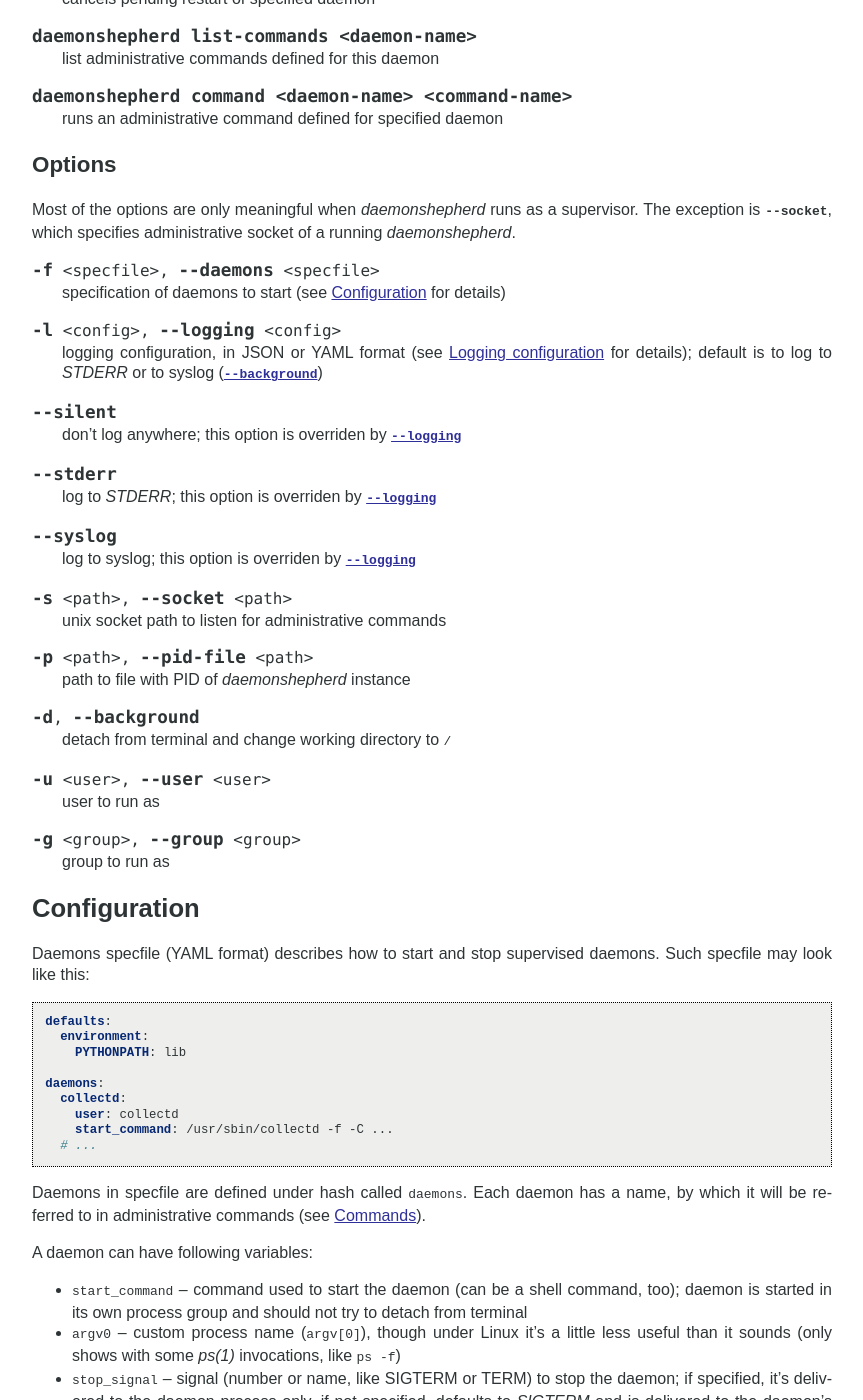
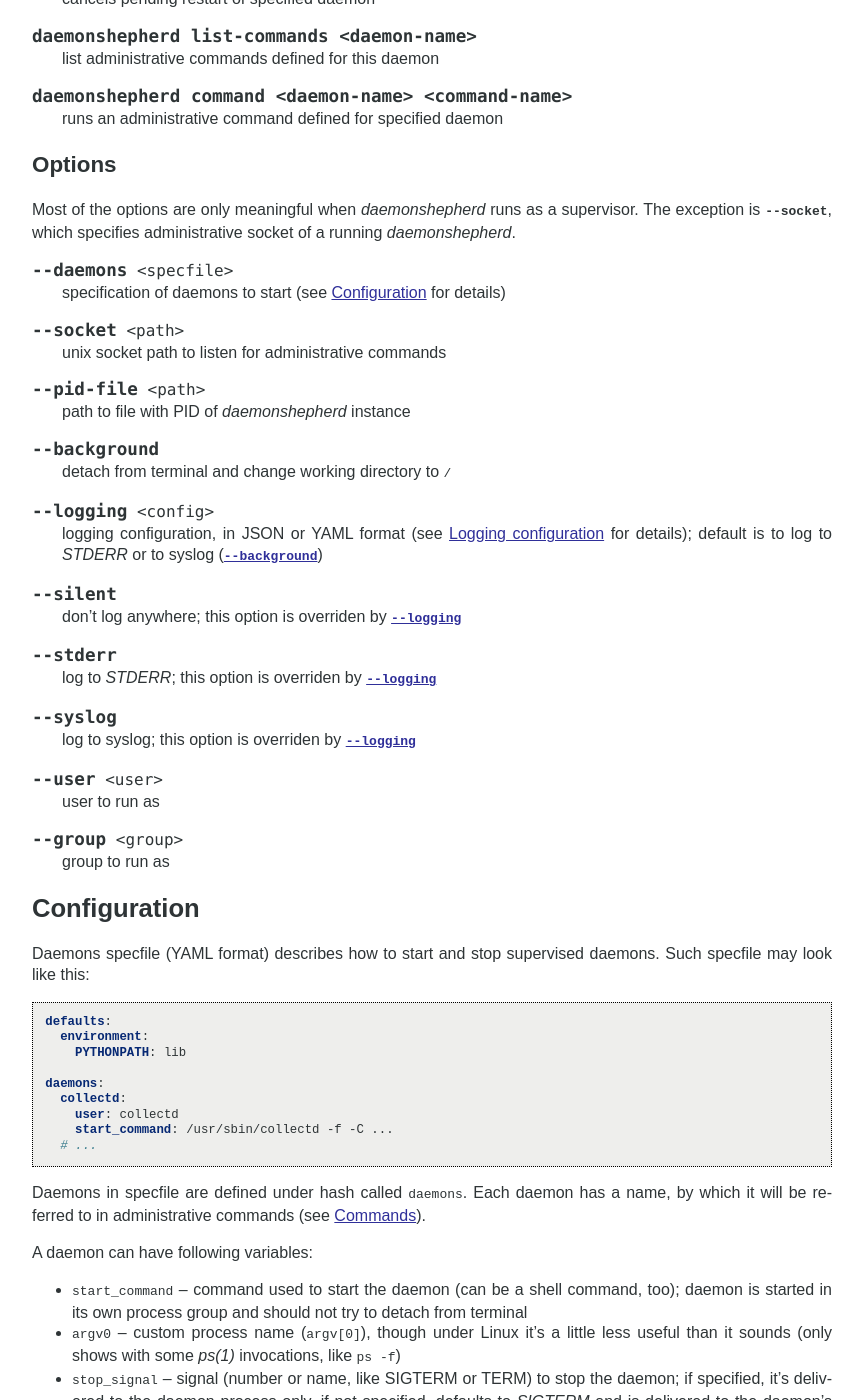
Before and after one commit to dozzie/seismometer-toolbox, a Sphinx documentation site: the page built from doc/manpages/daemonshepherd.rst, in a window 1280 px wide and 1400 px high, scrolled down 978 px. Shown: the whole window, without its empty margins (218-1081 px from the left). Built offline with Sphinx 7.4.7, drawn with Linux system fonts in a browser that asks for light colours; some of the changed lines change nothing that is shown.

Commit message:
Killed daemonshepherd's short options and grouped options.

```diff
--- a/doc/manpages/daemonshepherd.rst
+++ b/doc/manpages/daemonshepherd.rst
@@ -79,12 +79,24 @@ administrative socket of a running *daemonshepherd*.
 
 .. program:: daemonshepherd
 
-.. option:: -f <specfile>, --daemons <specfile>
+.. option:: --daemons <specfile>
 
    specification of daemons to start (see :ref:`daemonshepherd-specfile` for
    details)
 
-.. option:: -l <config>, --logging <config>
+.. option:: --socket <path>
+
+   unix socket path to listen for administrative commands
+
+.. option:: --pid-file <path>
+
+   path to file with PID of *daemonshepherd* instance
+
+.. option:: --background
+
+   detach from terminal and change working directory to :file:`/`
+
+.. option:: --logging <config>
 
    logging configuration, in JSON or YAML format (see
    :ref:`daemonshepherd-logging` for details); default is to log to *STDERR*
@@ -102,23 +114,11 @@ administrative socket of a running *daemonshepherd*.
 
    log to syslog; this option is overriden by :option:`--logging`
 
-.. option:: -s <path>, --socket <path>
-
-   unix socket path to listen for administrative commands
-
-.. option:: -p <path>, --pid-file <path>
-
-   path to file with PID of *daemonshepherd* instance
-
-.. option:: -d, --background
-
-   detach from terminal and change working directory to :file:`/`
-
-.. option:: -u <user>, --user <user>
+.. option:: --user <user>
 
    user to run as
 
-.. option:: -g <group>, --group <group>
+.. option:: --group <group>
 
    group to run as
 
```
Also changed, not shown: 1 other file.
